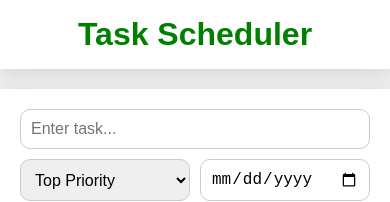
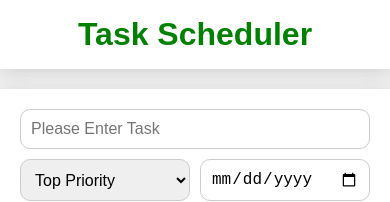
Before and after one commit to CornveliousFarva/task-scheduler-react, a React (Create React App) app: page / in a window 390 px wide. Shown: the top 202 px of the page. Built offline with nearby package versions, Linux system fonts and the light colour scheme.

Commit message:
Added a container component to nest the rest of the HTML in with the long-term goal of making the app more mobile friendly.

```diff
--- a/src/App.js
+++ b/src/App.js
@@ -1,6 +1,6 @@
 import React, { useState } from "react";
 import "./App.css";
-// import Container from 'react-bootstrap/Container';
+import Container from 'react-bootstrap/Container';
 // import Row from 'react-bootstrap/Row';
 // import Col from 'react-bootstrap/Col';
 
@@ -67,7 +67,7 @@ function App() {
 	const upcomingTasks = tasks.filter((t) => !t.done);
 
 	return (
-		<div className="App">
+		<Container className="App">
 			<header>
 				<h1>Task Scheduler</h1>
 			</header>
@@ -76,7 +76,7 @@ function App() {
 					<input
 						type="text"
 						id="task"
-						placeholder="Enter task..."
+						placeholder="Please Enter Task"
 						value={task}
 						onChange={handleTaskChange}
 					/>
@@ -153,7 +153,7 @@ function App() {
 					</table>
 				</div>
 			</main>
-		</div>
+		</Container>
 	);
 }
 
```
